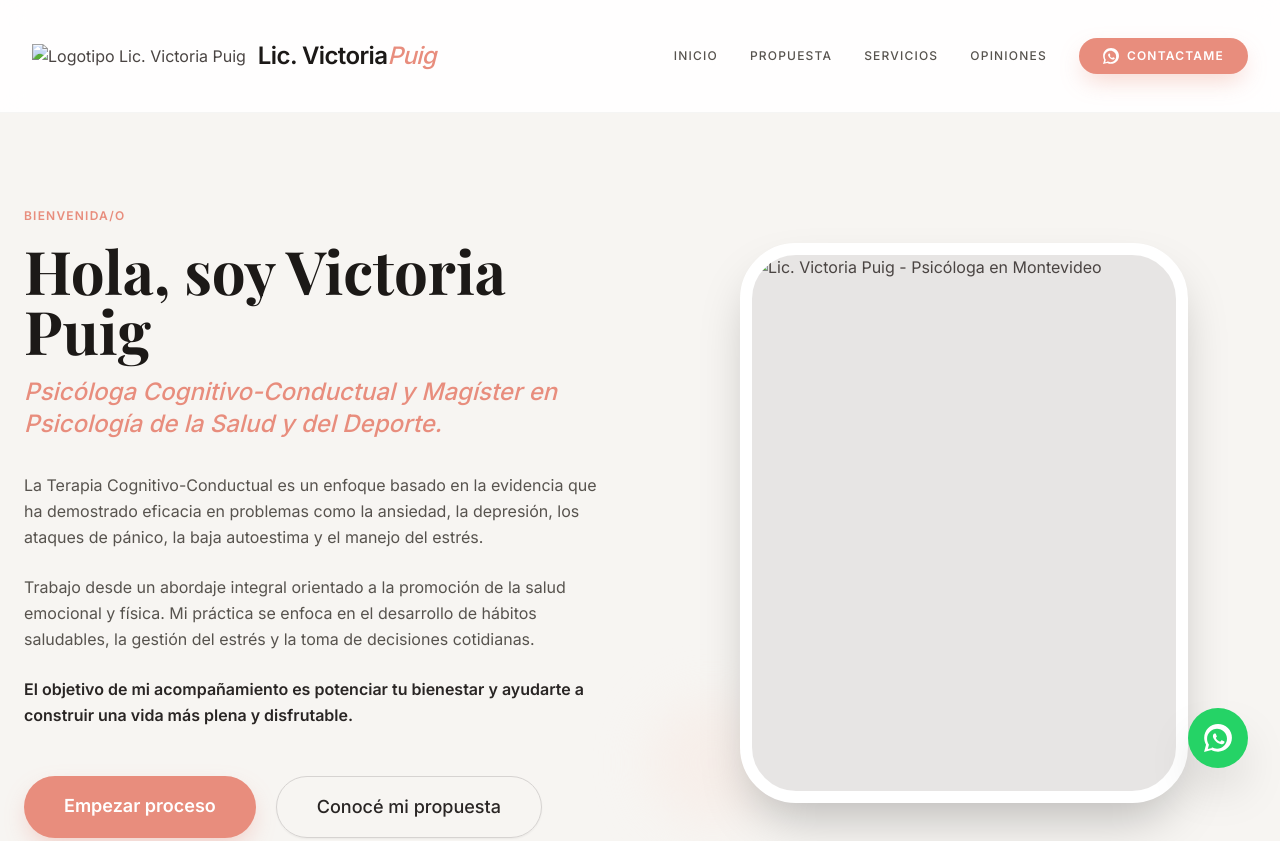
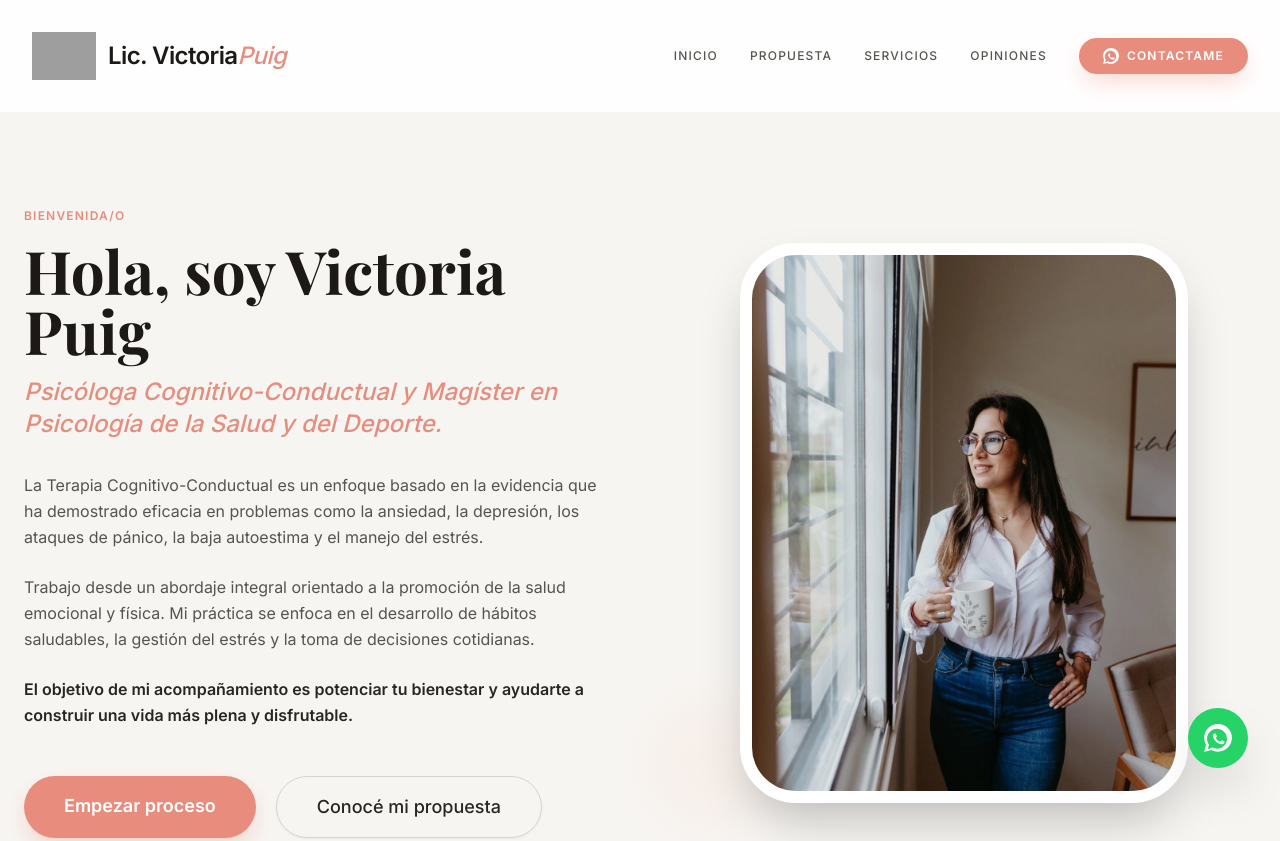
Before and after one commit to guillecardozo/landing-vico, a plain HTML site: page index.html in a window 1280 px wide. Shown: the top 841 px of the page. Drawn offline with nearby package versions, Linux system fonts and the light colour scheme; the site is published under a folder, as on GitHub Pages, so addresses that start at the root find nothing; a web font is replaced by a local one.

Commit message:
quitar barra al principio rutas src img

```diff
--- a/index.html
+++ b/index.html
@@ -120,7 +120,7 @@
             <a href="#inicio" class="flex items-center space-x-3 text-left group">
                 <div class="brand-logo-container">
                     <!-- Asegúrate de que esta imagen sea PNG transparente o SVG -->
-                    <img src="/img/logo.svg" alt="Logotipo Lic. Victoria Puig"
+                    <img src="img/logo.svg" alt="Logotipo Lic. Victoria Puig"
                         class="brand-logo transition-transform group-hover:scale-105">
                 </div>
                 <div class="flex flex-col">
@@ -222,7 +222,7 @@
                 <div class="order-1 lg:order-2 relative">
                     <div
                         class="aspect-[4/5] bg-stone-200 rounded-[2.5rem] md:rounded-[3.5rem] overflow-hidden shadow-2xl relative z-10 mx-auto max-w-sm md:max-w-md border-[8px] md:border-[12px] border-white">
-                        <img src="/img/foto_victoria_puig.webp" alt="Lic. Victoria Puig - Psicóloga en Montevideo"
+                        <img src="img/foto_victoria_puig.webp" alt="Lic. Victoria Puig - Psicóloga en Montevideo"
                             class="w-full h-full object-cover" loading="eager">
                     </div>
                     <!-- Elementos decorativos responsivos -->
@@ -577,7 +577,7 @@
             class="max-w-7xl mx-auto flex flex-col md:flex-row justify-between items-center space-y-12 md:space-y-0 text-center md:text-left">
             <div class="space-y-6">
                 <div class="flex items-center space-x-3 justify-center md:justify-start">
-                    <img src="/img/logo.svg" alt="Icono Marca"
+                    <img src="img/logo.svg" alt="Icono Marca"
                         class="h-10 w-auto filter brightness-0 invert opacity-70">
                     <div class="text-2xl font-semibold text-white leading-none">Lic. Victoria Puig</div>
                 </div>
```
